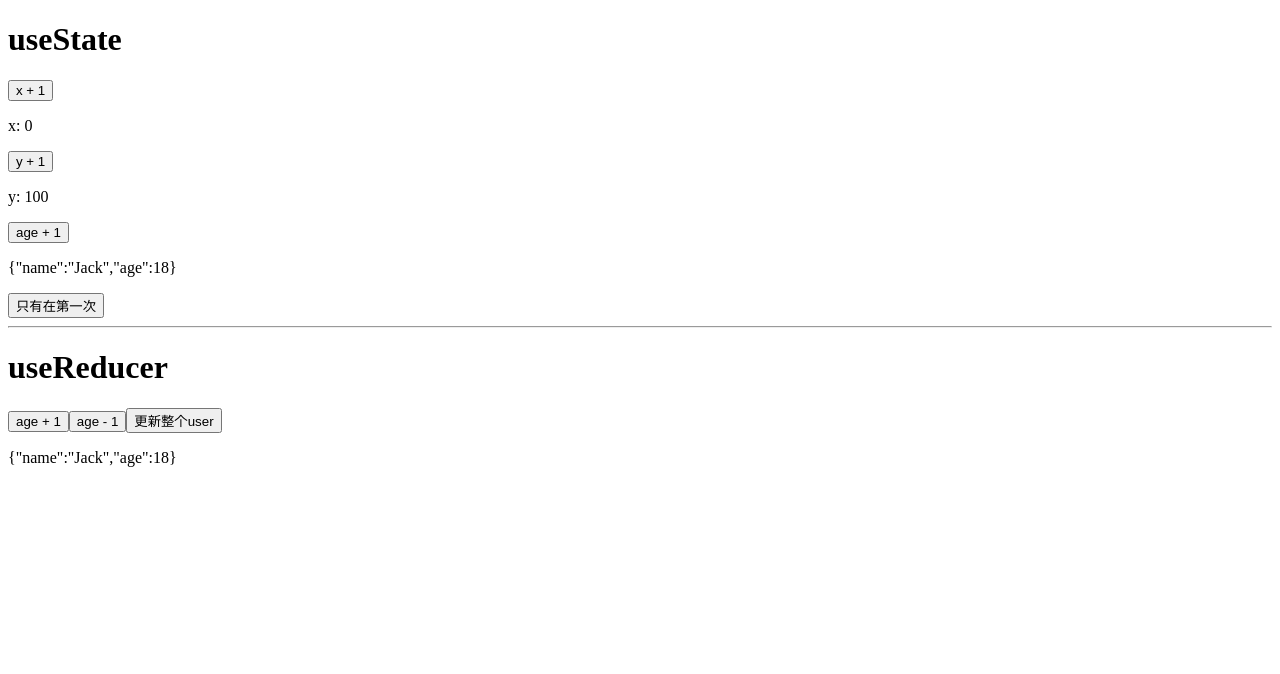
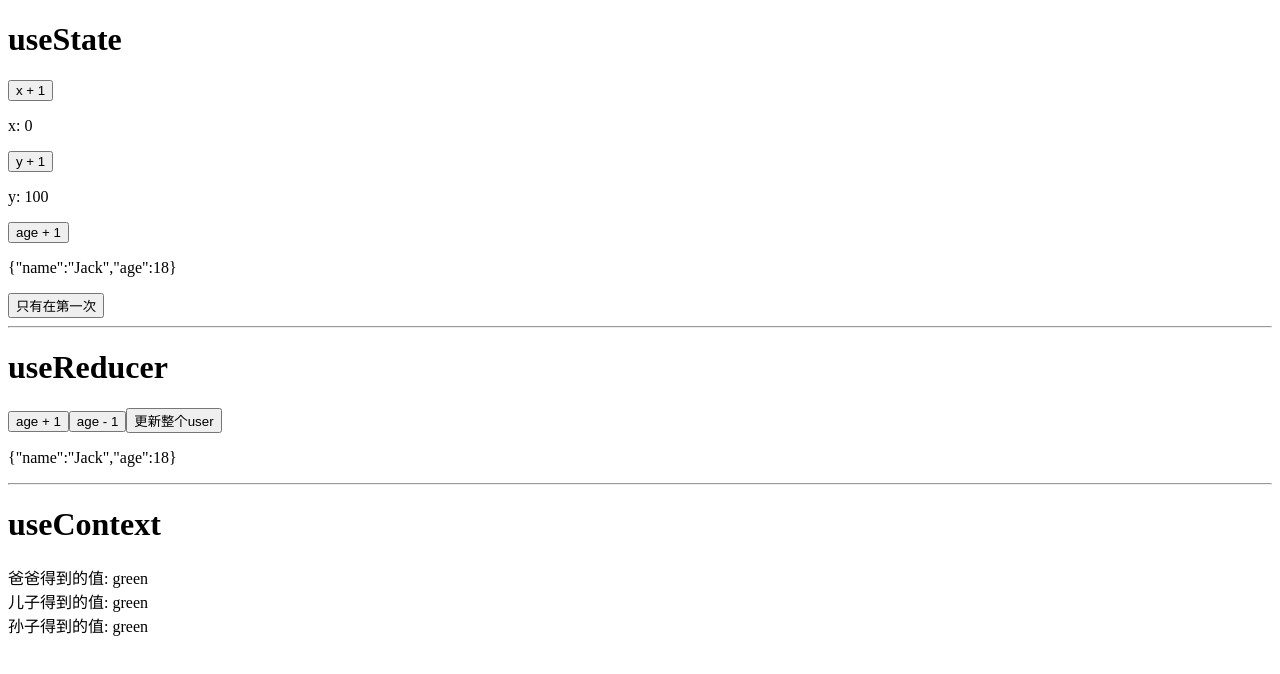
Before and after one commit to haixiangyan/learn-react-hooks, a React (Create React App) app: page / in a window 1280 px wide. Shown: the top 674 px of the page. Built offline with nearby package versions, Linux system fonts and the light colour scheme.

Commit message:
添加 LearnUseContext

```diff
--- a/src/App.tsx
+++ b/src/App.tsx
@@ -1,6 +1,7 @@
 import React from 'react'
 import LearnUseState from './LearnUseState'
 import LearnUseReducer from './LearnUseReducer'
+import LearnUseContext from './LearnUseContext'
 
 function App() {
   return (
@@ -8,6 +9,8 @@ function App() {
       <LearnUseState/>
       <hr/>
       <LearnUseReducer/>
+      <hr/>
+      <LearnUseContext/>
     </div>
   );
 }
--- /dev/null
+++ b/src/LearnUseContext.tsx
@@ -0,0 +1,47 @@
+import * as React from 'react'
+import {createContext, useContext, useState} from 'react'
+
+type TTheme = {
+  success: string
+}
+
+const initTheme = {
+  success: 'green'
+}
+
+const Context = createContext<TTheme | null>(null)
+
+const LearnUseContext: React.FC = () => {
+  const [theme] = useState(initTheme)
+
+  return (
+    <Context.Provider value={theme}>
+      <h1>useContext</h1>
+      <div>
+        爸爸得到的值: {theme.success}
+        <Child/>
+      </div>
+    </Context.Provider>
+  )
+}
+
+const Child: React.FC = () => {
+  const theme = useContext(Context)
+
+  return (
+    <div>
+      儿子得到的值: {theme!.success}
+      <GrandChild/>
+    </div>
+  )
+}
+
+const GrandChild: React.FC = () => {
+  const theme = useContext(Context)
+
+  return (
+    <div>孙子得到的值: {theme?.success}</div>
+  )
+}
+
+export default LearnUseContext
```
